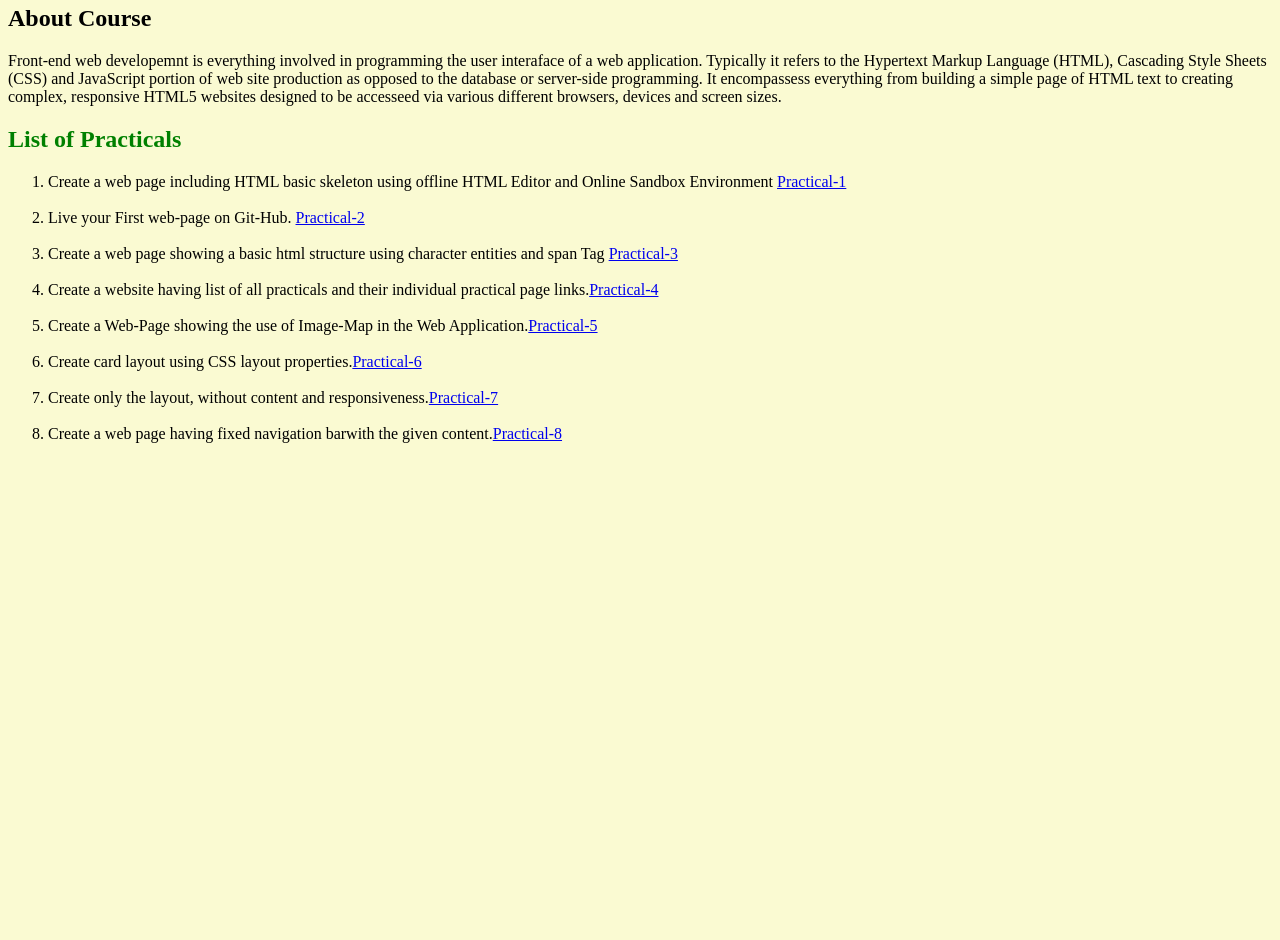
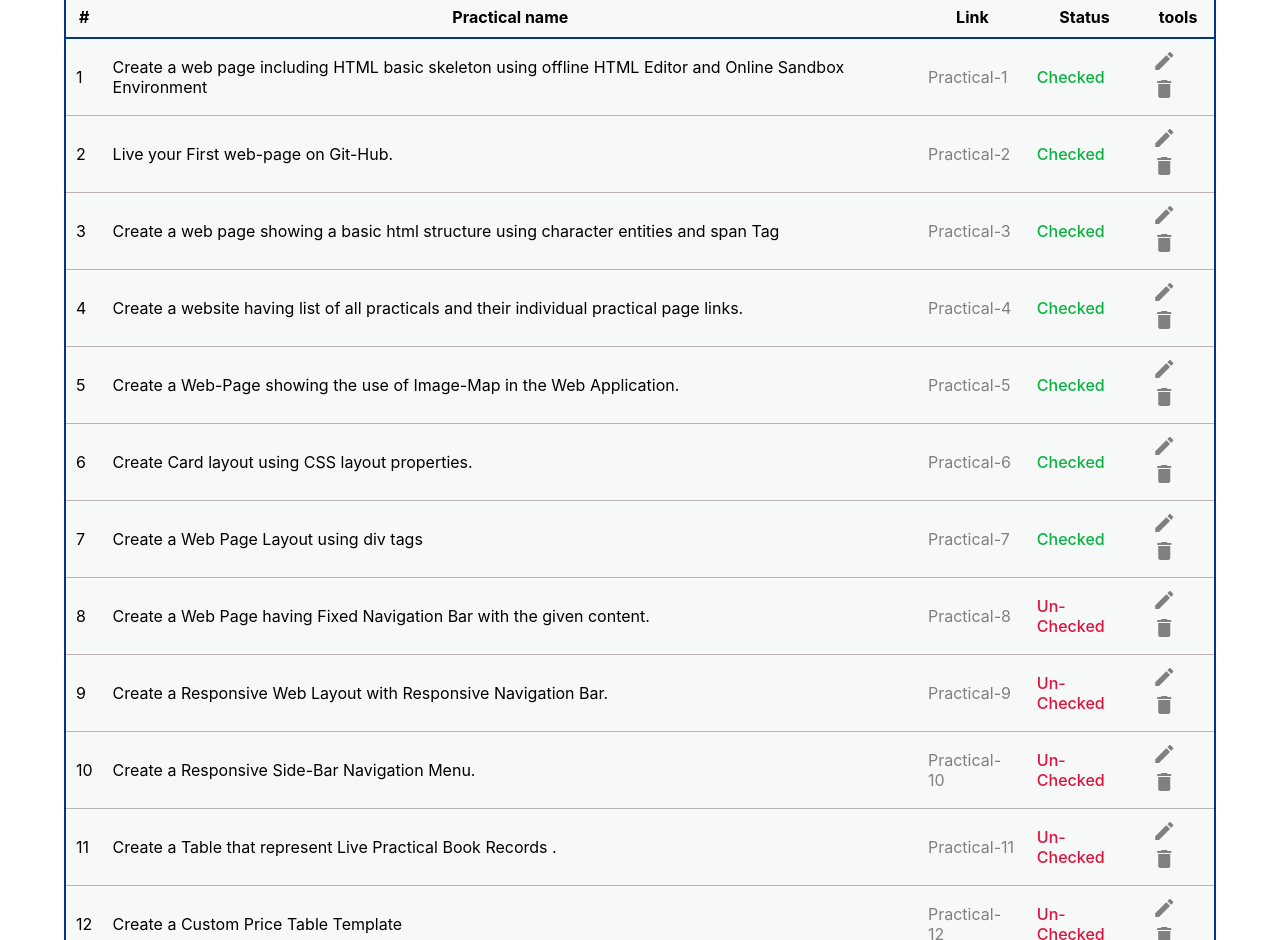
Before and after one commit to agrwl-prankit/Assignment-FS, a plain HTML site: page index.html in a window 1280 px wide. Shown: the part 75-1015 px from the top of the page. Before the commit the page ends 800 px from the top, so only its background shows below. Drawn offline with Linux system fonts and the light colour scheme.

Commit message:
update index.html for ptactical-13

```diff
--- a/index.html
+++ b/index.html
@@ -3,33 +3,227 @@
 <head>
     <meta charset="UTF-8">
     <meta name="viewport" content="width=device-width, initial-scale=1.0">
-    <title>Main Page</title>
+    <title>Homepage</title>
+    <link rel="stylesheet" href="https://cdnjs.cloudflare.com/ajax/libs/font-awesome/4.7.0/css/font-awesome.min.css">
+    <link href="https://fonts.googleapis.com/icon?family=Material+Icons" rel="stylesheet">
+    <style>
+        *{
+            padding: 0;
+            margin: 0;
+            scroll-behavior: smooth;
+            font-family: -apple-system, BlinkMacSystemFont, 'Segoe UI', Roboto, Oxygen, Ubuntu, Cantarell, 'Open Sans', 'Helvetica Neue', sans-serif;
+        }
+        table{
+            width: 90%;
+            margin: 20px auto;
+            background-color: rgb(247, 248, 248);
+            border: 2px solid rgb(0, 55, 128);
+        }
+        table,
+        tr,
+        td,
+        th{
+            border-bottom:1px solid rgb(189, 181, 181);
+            border-collapse: collapse;
+            padding: 10px;
+        }
+        tr:last-child{
+            border-bottom: 2px solid rgb(0, 55, 128);
+        }
+        tr:hover{
+            background-color: rgb(236, 233, 233);
+        }
+        tr:nth-child(2){
+            border-bottom: 2px solid rgb(0, 55, 128);
+        }
+        tr:nth-child(1) th{
+            font-size: 24px;
+            background-color: rgb(0, 55, 128);
+            color:#fff;
+            text-align: center;
+        }
+        tr:nth-child(2):hover{
+            background-color: rgb(247, 248, 248);
+        }
+        i{
+            color: grey;
+        }
+        .edit:hover{
+            color: #3c6dcf;
+            cursor: pointer;
+        }
+        .delete:hover{
+            color: rgb(235, 15, 15);
+            cursor: pointer;
+        }
+        a{
+            text-decoration: none;
+            color: grey;
+        }
+        a:hover{
+            color: crimson;
+        }
+        .checked{
+            color: rgb(9, 179, 65);
+            font-weight: 500;
+        }
+        .unchecked{
+            color: crimson;
+            font-weight: 500;
+        }
+    </style>
 </head>
-<body style="background-color: lightgoldenrodyellow;">
-    <h1 style="color: green">Welcome to Fullstack Course</h1>
-    <h2>About Course</h2>
-    <div style="text-align: left;">
-        Front-end web developemnt is everything involved in programming the user interaface of a web application.
-        Typically it refers to the Hypertext Markup Language (HTML), Cascading Style Sheets (CSS) and JavaScript portion of web site production as opposed to the database or server-side programming. It encompassess everything
-        from building a simple page of HTML text to creating complex, responsive HTML5 websites designed to be accesseed via various different browsers, devices and screen sizes.
-    </div>
-    <h2 style="color: green">List of Practicals</h2>
-    <ol start="1">
-        <li>Create a web page including HTML basic skeleton using offline HTML Editor and Online Sandbox Environment <a href="page/practical-1.html">Practical-1</a></li>
-        <br>
-        <li>Live your First web-page on Git-Hub. <a href="page/practical-2.html">Practical-2</a></li>
-        <br>
-        <li>Create a web page showing a basic html structure using character entities and span Tag <a href="page/practical-3.html">Practical-3</a></li>
-        <br>
-        <li>Create a website having list of all practicals and their individual practical page links.<a href="page/practical-4.html">Practical-4</a></li>
-        <br>
-        <li>Create a Web-Page showing the use of Image-Map in the Web Application.<a href="page/practical-5.html">Practical-5</a></li>
-        <br>
-        <li>Create card layout using CSS layout properties.<a href="page/practical-6.html">Practical-6</a></li>
-        <br>
-        <li>Create only the layout, without content and responsiveness.<a href="page/practical-7.html">Practical-7</a></li>
-        <br>
-        <li>Create a web page having fixed navigation barwith the given content.<a href="page/practical-8.html">Practical-8</a></li>
-    </ol>
+<body>
+    <table>
+        <tr>
+            <th colspan="5">Fullstack Live Practical Book</th>
+        </tr>
+        <tr>
+            <th>#</th>
+            <th>Practical name</th>
+            <th>Link</th>
+            <th>Status</th>
+            <th>tools</th>
+        </tr>
+        <tr>
+            <td>1</td>
+            <td id="content">Create a web page including HTML basic
+                skeleton using offline HTML Editor and
+                Online Sandbox Environment</td>
+            <td><a href="page/practical-1.html">Practical-1</a></td>
+            <td class="checked">Checked</td>
+            <td>
+                <i class="material-icons edit">edit</i>
+                <i class="material-icons delete">delete</i>
+            </td>
+        </tr>
+        <tr>
+            <td>2</td>
+            <td>Live your First web-page on Git-Hub.</td>
+            <td><a href="page/practical-2.html">Practical-2</a></td>
+            <td class="checked">Checked</td>
+            <td>
+                <i class="material-icons edit">edit</i>
+                <i class="material-icons delete">delete</i>
+            </td>
+        </tr>
+        <tr>
+            <td>3</td>
+            <td>Create a web page showing a basic html
+                structure using character entities and
+                span Tag</td>
+            <td><a href="page/practical-3.html">Practical-3</a></td>
+            <td class="checked">Checked</td>
+            <td>
+                <i class="material-icons edit">edit</i>
+                <i class="material-icons delete">delete</i>
+            </td>
+        </tr>
+        <tr>
+            <td>4</td>
+            <td>Create a website having list of all
+                practicals and their individual practical
+                page links.</td>
+            <td><a href="page/practical-4.html">Practical-4</a></td>
+            <td class="checked">Checked</td>
+            <td>
+                <i class="material-icons edit">edit</i>
+                <i class="material-icons delete">delete</i>
+            </td>
+        </tr>
+        <tr>
+            <td>5</td>
+            <td>Create a Web-Page showing the use of
+                Image-Map in the Web Application.</td>
+            <td><a href="page/practical-5.html">Practical-5</a></td>
+            <td class="checked">Checked</td>
+            <td>
+                <i class="material-icons edit">edit</i>
+                <i class="material-icons delete">delete</i>
+            </td>
+        </tr>
+        <tr>
+            <td>6</td>
+            <td>Create Card layout using CSS layout properties.</td>
+            <td><a href="page/practical-6.html">Practical-6</a></td>
+            <td class="checked">Checked</td>
+            <td>
+                <i class="material-icons edit">edit</i>
+                <i class="material-icons delete">delete</i>
+            </td>
+        </tr>
+        <tr>
+            <td>7</td>
+            <td>Create a Web Page Layout using div tags</td>
+            <td><a href="page/practical-7.html">Practical-7</a></td>
+            <td class="checked">Checked</td>
+            <td>
+                <i class="material-icons edit">edit</i>
+                <i class="material-icons delete">delete</i>
+            </td>
+        </tr>
+        <tr>
+            <td>8</td>
+            <td>Create a Web Page having Fixed Navigation
+                Bar with the given content.</td>
+            <td><a href="page/practical-8.html">Practical-8</a></td>
+            <td class="unchecked">Un-Checked</td>
+            <td>
+                <i class="material-icons edit">edit</i>
+                <i class="material-icons delete">delete</i>
+            </td>
+        </tr>
+        <tr>
+            <td>9</td>
+            <td>Create a Responsive Web Layout with
+                Responsive Navigation Bar.</td>
+            <td><a href="page/practical-9.html">Practical-9</a></td>
+            <td class="unchecked">Un-Checked</td>
+            <td>
+                <i class="material-icons edit">edit</i>
+                <i class="material-icons delete">delete</i>
+            </td>
+        </tr>
+        <tr>
+            <td>10</td>
+            <td>Create a Responsive Side-Bar Navigation Menu.</td>
+            <td><a href="page/practical-10.html">Practical-10</a></td>
+            <td class="unchecked">Un-Checked</td>
+            <td>
+                <i class="material-icons edit">edit</i>
+                <i class="material-icons delete">delete</i>
+            </td>
+        </tr>
+        <tr>
+            <td>11</td>
+            <td>Create a Table that represent Live Practical Book Records .</td>
+            <td><a href="page/practical-11.html">Practical-11</a></td>
+            <td class="unchecked">Un-Checked</td>
+            <td>
+                <i class="material-icons edit">edit</i>
+                <i class="material-icons delete">delete</i>
+            </td>
+        </tr>
+        <tr>
+            <td>12</td>
+            <td>Create a Custom Price Table Template</td>
+            <td><a href="page/practical-12.html">Practical-12</a></td>
+            <td class="unchecked">Un-Checked</td>
+            <td>
+                <i class="material-icons edit">edit</i>
+                <i class="material-icons delete">delete</i>
+            </td>
+        </tr>
+        <tr>
+            <td>13</td>
+            <td>Create a Responsive Footer Template</td>
+            <td><a href="page/practical-13.html">Practical-13</a></td>
+            <td class="unchecked">Un-Checked</td>
+            <td>
+                <i class="material-icons edit">edit</i>
+                <i class="material-icons delete">delete</i>
+            </td>
+        </tr>
+    </table>
 </body>
 </html>
```
